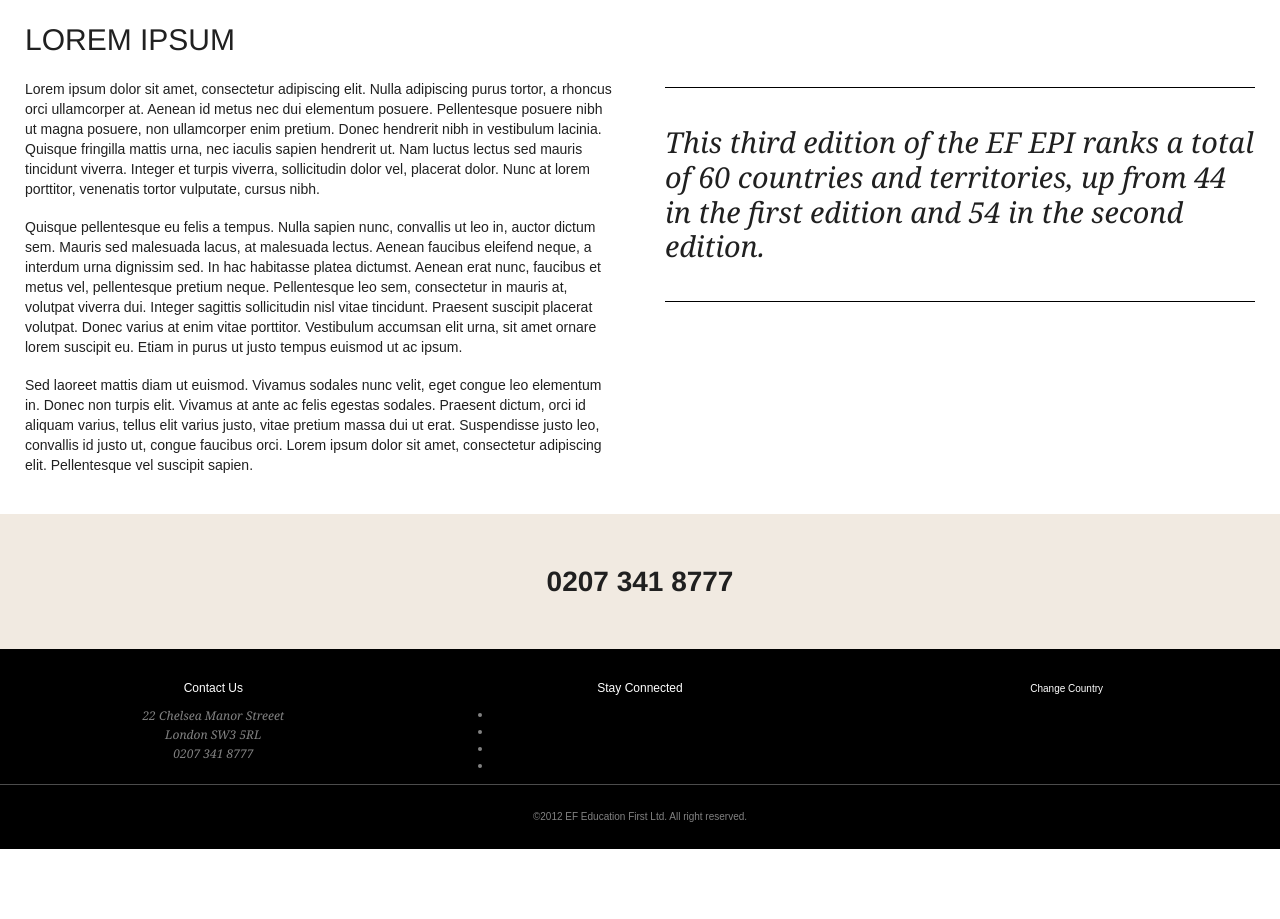
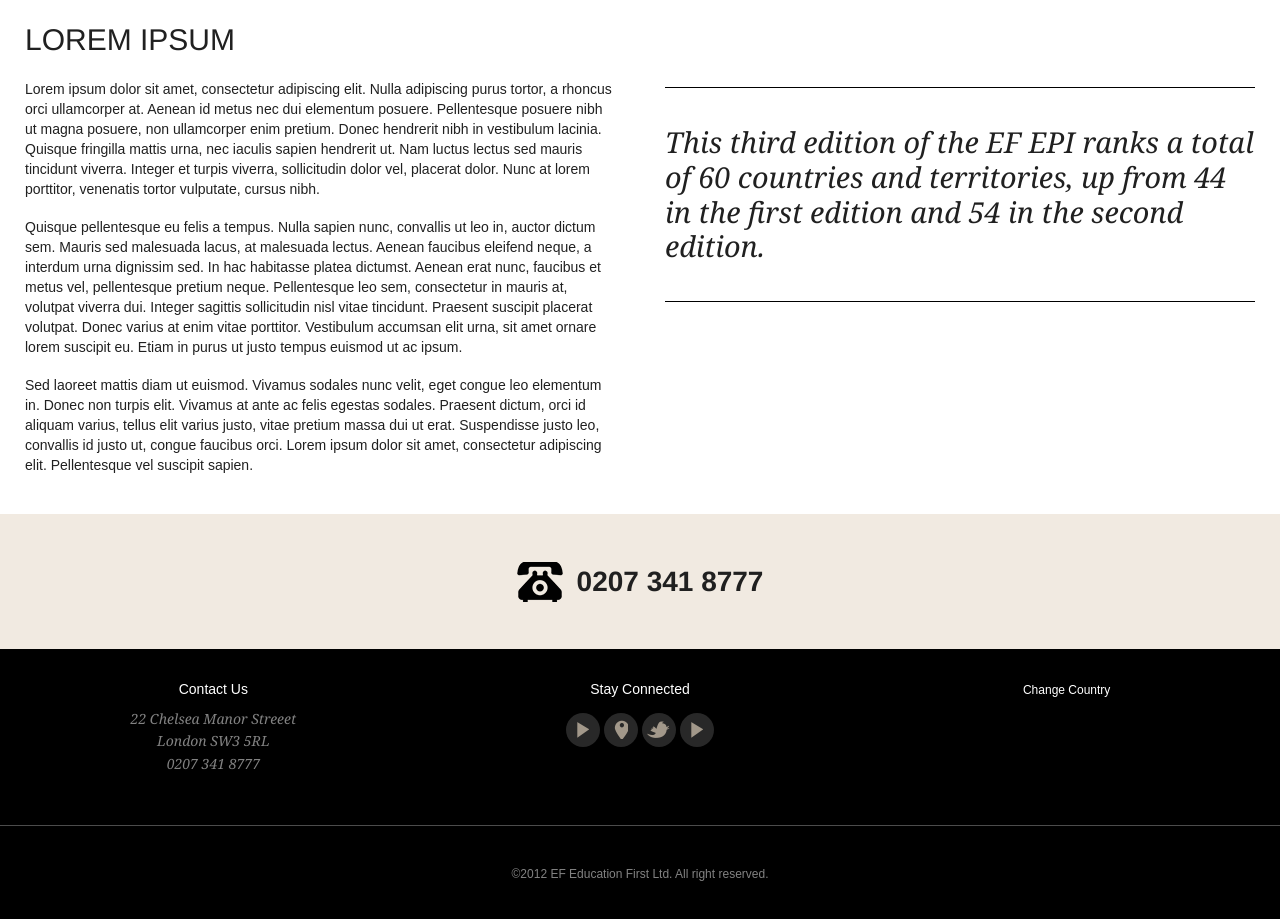
Before and after one commit to finnbuga/ef, a website: page index.html in a window 1280 px wide. Shown: the part 630-1549 px from the top of the page. Before the commit the page ends 1479 px from the top, so only its background shows below. Drawn offline with Linux system fonts and the light colour scheme.

Commit message:
Add icons. Adjust space and font for desktop.

```diff
--- a/sass/efstyle.scss
+++ b/sass/efstyle.scss
@@ -147,7 +147,10 @@ header {
     text-align: center;
 
     p {
+        display: inline-block;
         margin: 0;
+        padding-left: 60px;
+        background: url('../images/icons/telephone.png') no-repeat left center;
     }
 }
 footer {
@@ -157,10 +160,39 @@ footer {
         padding-top: 1.3rem;
         border-bottom: 1px solid #4C4C4C;
 
+        &.social-media ul {
+            list-style-type: none;
+            margin-top: 1.5rem;
+            padding: 0;
+
+            li {
+                display: inline-block;
+            }
+            a {
+                display: block;
+                width: 34px;
+                height: 34px;
+                @include border-right-radius(17px);
+                @include border-left-radius(17px);
+                background: #282828 no-repeat center center;
+
+                &.facebook {
+                    background-image: url('../images/icons/youtube.png');
+                }
+                &.instagram {
+                    background-image: url('../images/icons/instagram.png');
+                }
+                &.twitter {
+                    background-image: url('../images/icons/twitter.png');
+                }
+                &.youtube {
+                    background-image: url('../images/icons/youtube.png');
+                }
+            }
+        }
         &.country {
             display: none;
         }
-
         &.copyright {
             padding: 2.5rem 0;
 
@@ -188,9 +220,20 @@ footer .wrapper {
 
 @media(min-width:$screen-md-min) {
     //== Typography
+    h3 {
+        font-size: $font-size-base;
+    }
     blockquote {
         font-size: $font-size-large * 1.2;
         line-height: 1.2em;
+    }
+    footer {
+        font-size: $font-size-base;
+
+        .country,
+        .copyright {
+            font-size: $font-size-small;
+        }
     }
 
     //== Layout
@@ -215,6 +258,8 @@ footer .wrapper {
             }
 
             &.copyright {
+                margin-top: 3rem;
+                padding: 4rem 0;
                 border-top: 1px solid #4C4C4C;
             }
         }
```
Also changed, not shown: static/css/efstyle.css, static/images/icons/facebook.png (added), static/images/icons/instagram.png (added), static/images/icons/telephone.png (added), static/images/icons/twitter.png (added), static/images/icons/youtube.png (added), 1 other file.
